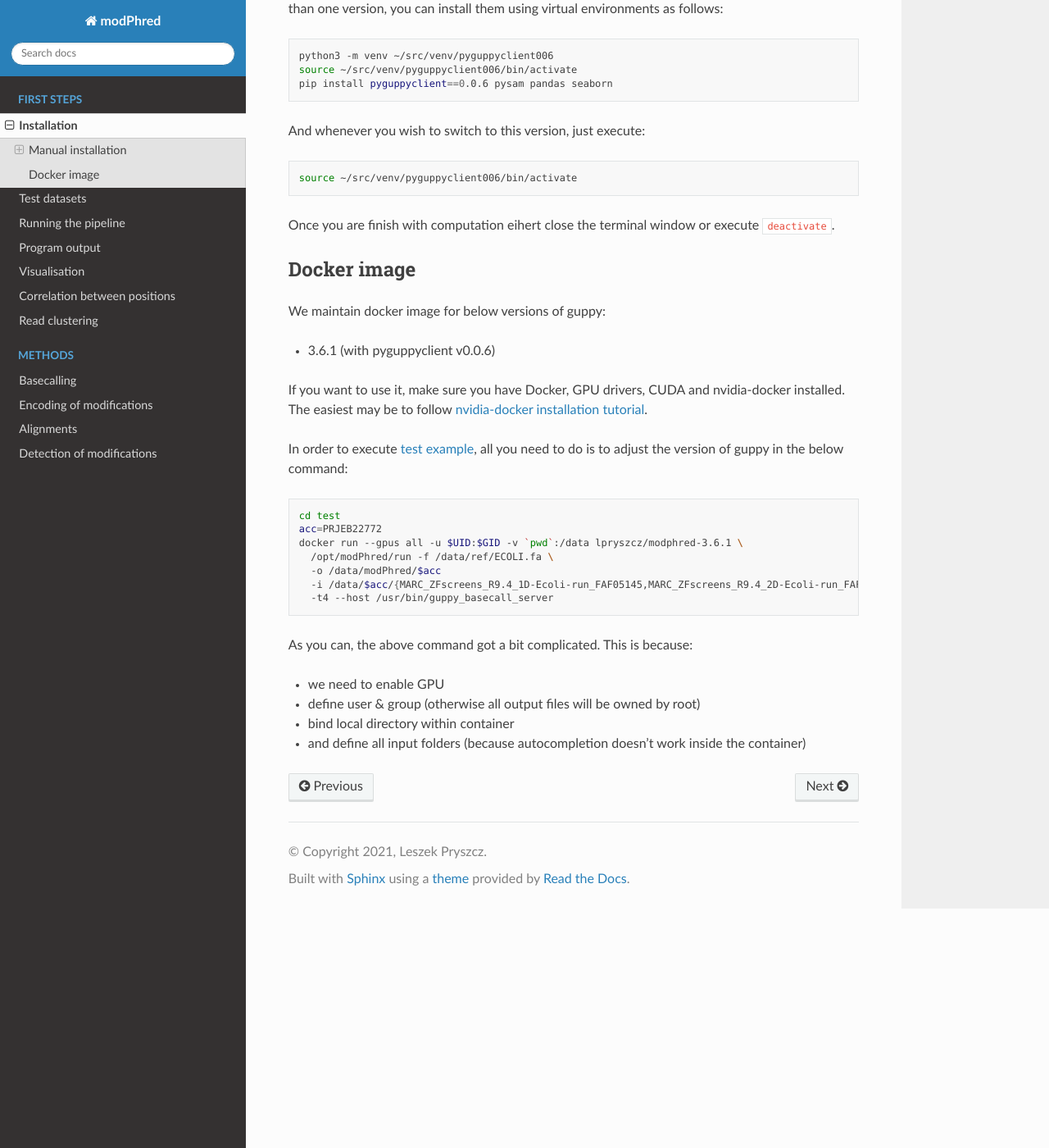
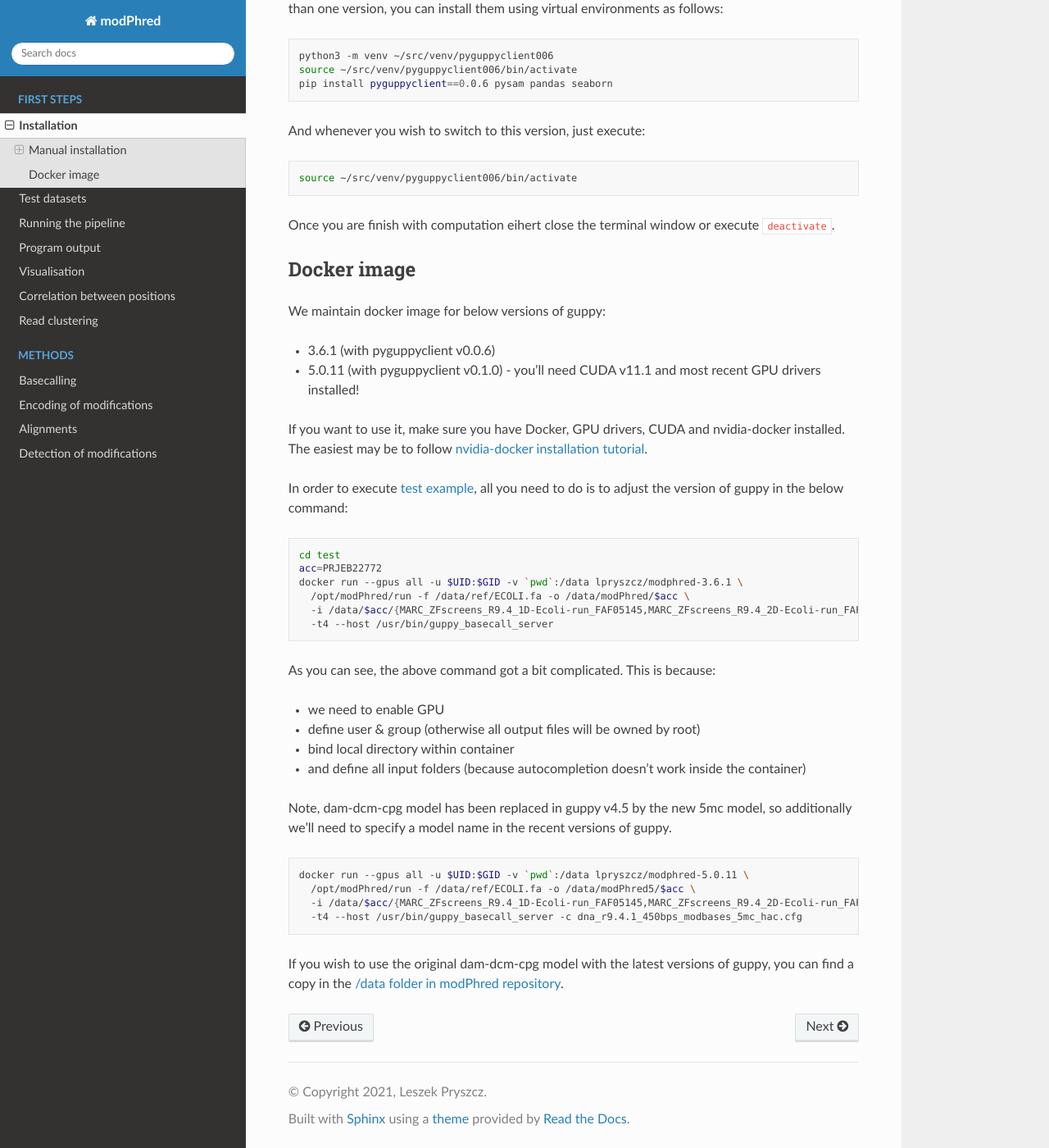
Before and after one commit to novoalab/modPhred, a Sphinx documentation site: the page built from docs/install.rst, in a window 1280 px wide and 1400 px high, scrolled down 1505 px. Shown: the whole window at 82% size. Built offline with Sphinx 7.4.7 and the Read the Docs theme 2.0.0, drawn with Linux system fonts in a browser that asks for light colours.

Commit message:
guppy ver >5 support

```diff
--- a/docs/install.rst
+++ b/docs/install.rst
@@ -56,7 +56,7 @@ Therefore, you'll need to install pyguppyclient version matching the version of
  Guppy version   pyguppyclient
                  version
 =============== ===============
- >= 5.0          not supported!
+ >= 5.0          0.1.0
  >= 4.4 & <5.0	 0.0.9
  >= 4.0 & <4.4   0.0.7a1
  >= 3.4 & <4.0   0.0.6
@@ -93,6 +93,7 @@ Docker image
 We maintain docker image for below versions of guppy:
 
 - 3.6.1 (with pyguppyclient v0.0.6)
+- 5.0.11 (with pyguppyclient v0.1.0) - you'll need CUDA v11.1 and most recent GPU drivers installed!
 
 
 If you want to use it, make sure you have Docker, GPU drivers, CUDA
@@ -109,14 +110,28 @@ is to adjust the version of guppy in the below command:
    cd test
    acc=PRJEB22772
    docker run --gpus all -u $UID:$GID -v `pwd`:/data lpryszcz/modphred-3.6.1 \
-     /opt/modPhred/run -f /data/ref/ECOLI.fa \
-     -o /data/modPhred/$acc
+     /opt/modPhred/run -f /data/ref/ECOLI.fa -o /data/modPhred/$acc \
      -i /data/$acc/{MARC_ZFscreens_R9.4_1D-Ecoli-run_FAF05145,MARC_ZFscreens_R9.4_2D-Ecoli-run_FAF05711} \
      -t4 --host /usr/bin/guppy_basecall_server
 
-As you can, the above command got a bit complicated. This is because:
+
+As you can see, the above command got a bit complicated. This is because:
 
 - we need to enable GPU
 - define user & group (otherwise all output files will be owned by root)
 - bind local directory within container
 - and define all input folders (because autocompletion doesn't work inside the container)
+
+Note, dam-dcm-cpg model has been replaced in guppy v4.5 by the new 5mc model,
+so additionally we'll need to specify a model name in the recent versions of guppy.
+
+.. code-block:: bash
+
+   docker run --gpus all -u $UID:$GID -v `pwd`:/data lpryszcz/modphred-5.0.11 \
+     /opt/modPhred/run -f /data/ref/ECOLI.fa -o /data/modPhred5/$acc \
+     -i /data/$acc/{MARC_ZFscreens_R9.4_1D-Ecoli-run_FAF05145,MARC_ZFscreens_R9.4_2D-Ecoli-run_FAF05711} \
+     -t4 --host /usr/bin/guppy_basecall_server -c dna_r9.4.1_450bps_modbases_5mc_hac.cfg
+
+
+If you wish to use the original dam-dcm-cpg model with the latest versions of guppy,
+you can find a copy in the `/data folder in modPhred repository <https://github.com/novoalab/modPhred/tree/main/data>`_.
```
Also changed, not shown: dockerfiles/README.md, 5 other files.
